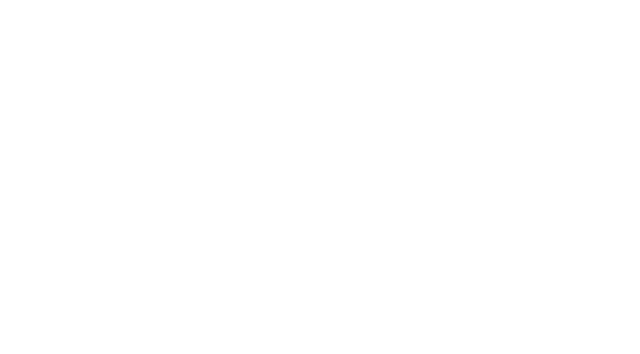
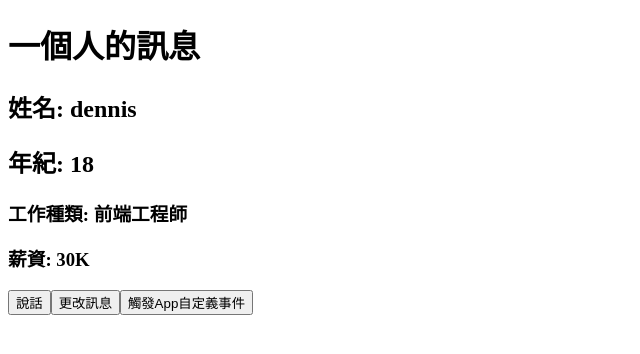
Before and after one commit to DennisLin0125/Vue3, a Vue app: page / in a window 1280 px wide. Shown: the top 354 px of the page, without its empty margins (0-640 px from the left). Built offline with nearby package versions, Linux system fonts and the light colour scheme.

Commit message:
Vue3 修改部分

```diff
--- a/src/App.vue
+++ b/src/App.vue
@@ -1,15 +1,20 @@
 <template>
-  <div>
-
-  </div>
+  <Demo @hello="showHello" msg="hello" school="MIT"/>
 </template>
 
 <script>
+import Demo from './components/Demo'
 export default {
   name: "App",
-  components: {},
+  components: {Demo},
+  setup(){
+    function showHello(value){
+      return alert(`你觸發了hello事件,收到的參數是${value}`)
+    }
+
+    return {
+      showHello
+    }
+  }
 };
 </script>
-
-<style>
-</style>
--- /dev/null
+++ b/src/components/Demo.vue
@@ -0,0 +1,61 @@
+<!-- eslint-disable vue/multi-word-component-names -->
+<template>
+  <h1>一個人的訊息</h1>
+  <h2>姓名: {{ name }}</h2>
+  <h2>年紀: {{ age }}</h2>
+  <h3>工作種類: {{ job.type }}</h3>
+  <h3>薪資: {{ job.salary }}</h3>
+  <button @click="sayHello">說話</button>
+  <button @click="changeInfo">更改訊息</button>
+  <button @click="test">觸發App自定義事件</button>
+</template>
+
+<script>
+import { ref, reactive } from "vue";
+export default {
+  // eslint-disable-next-line vue/multi-word-component-names
+  name: "Demo",
+  props: ["msg", "school"],
+  emits: ['hello'],
+
+  setup(props,context) {
+    console.log('props:',props,'context:',context);
+
+    // 配置數據
+    let name = ref("dennis");
+    let age = ref(18);
+    let job = reactive({
+      type: "前端工程師",
+      salary: "30K",
+    });
+
+    // 配置方法
+    function sayHello() {
+      alert(`我叫${name.value},今年${age.value}歲,你好啊!!!`);
+    }
+
+    function changeInfo() {
+      name.value = "林柏宏";
+      age.value = 20;
+      job.type = "後端工程師";
+      job.salary = "18K";
+    }
+
+    function test () {
+      context.emit('hello',666)
+    }
+
+    return {
+      name,
+      age,
+      sayHello,
+      changeInfo,
+      job,
+      test
+    };
+  },
+};
+</script>
+
+<style>
+</style>
```
Also changed, not shown: 1 other file (tests, documents, lock files or other folders).
